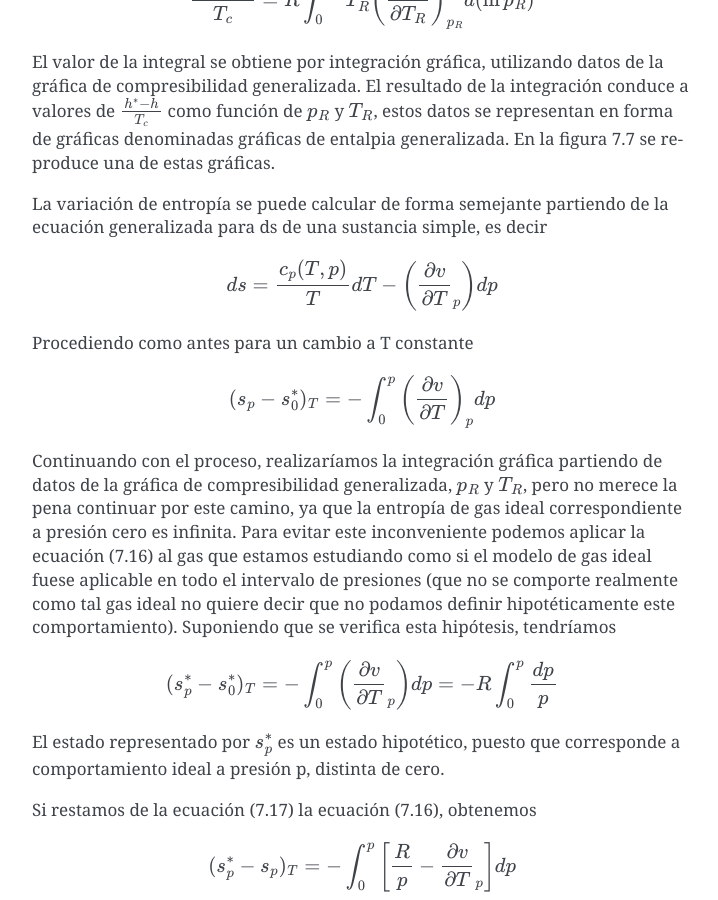
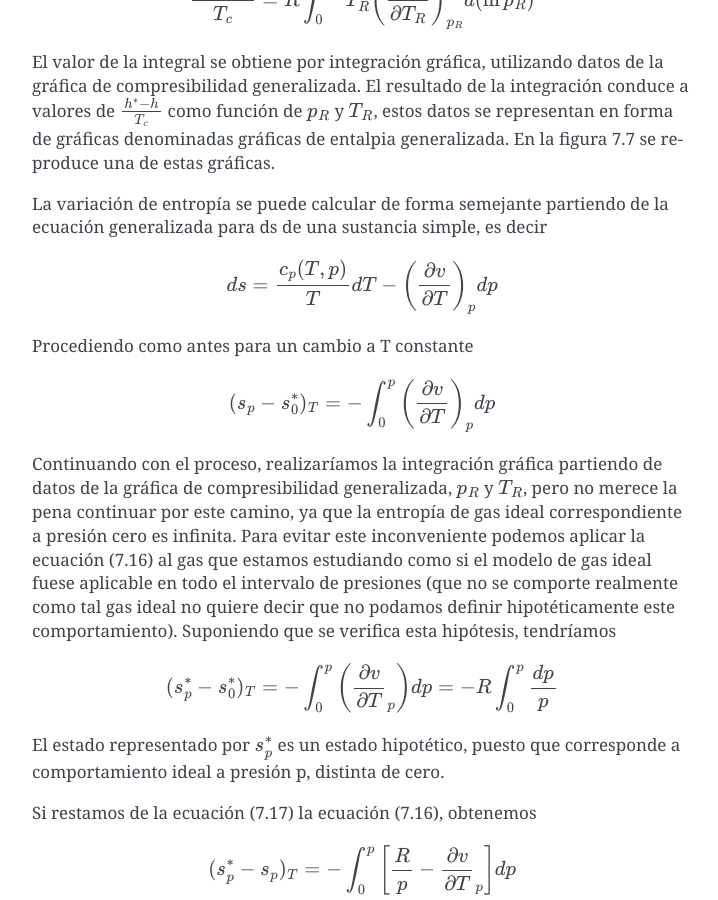
Before and after one commit to mantielero/termodinamica, a Sphinx documentation site: the page built from source/homogeneos_gases.rst, in a window 1280 px wide and 900 px high, scrolled down 13787 px. Shown: the whole window, without its empty margins (388-1106 px from the left). Built offline with Sphinx 7.4.7, drawn with Linux system fonts in a browser that asks for light colours; pages that are not in the unit, such as notebooks, are missing from menus.

```diff
--- a/source/homogeneos_gases.rst
+++ b/source/homogeneos_gases.rst
@@ -379,7 +379,7 @@ La variación de entropía se puede calcular de forma semejante partiendo de la
 
 .. math::
 
-   ds = \frac{c_p(T,p)}{T}dT - \left( \frac{\partial v}{\partial T}_p \right) dp
+   ds = \frac{c_p(T,p)}{T}dT - \left( \frac{\partial v}{\partial T}\right)_p  dp
 
 
 Procediendo como antes para un cambio a T constante
```
